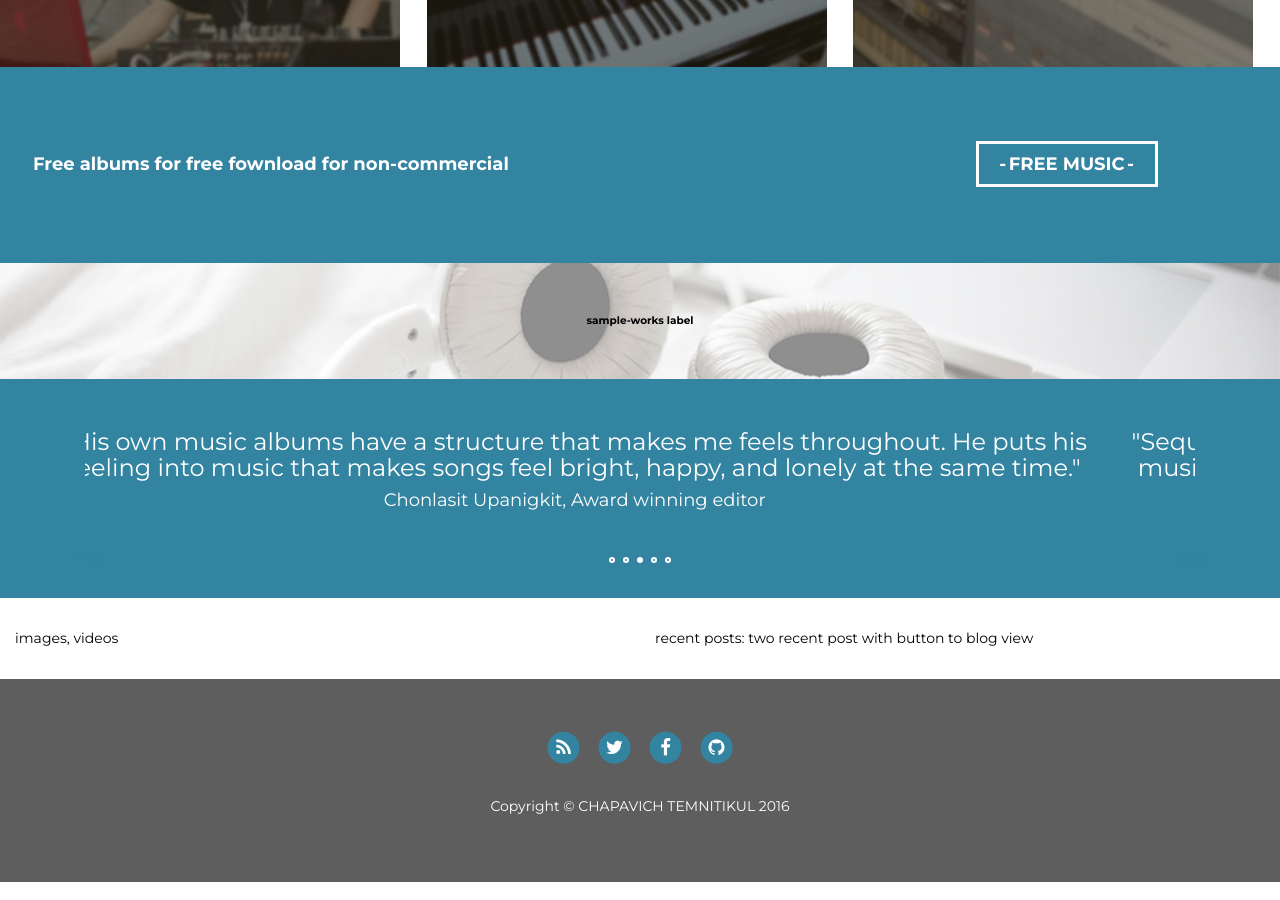
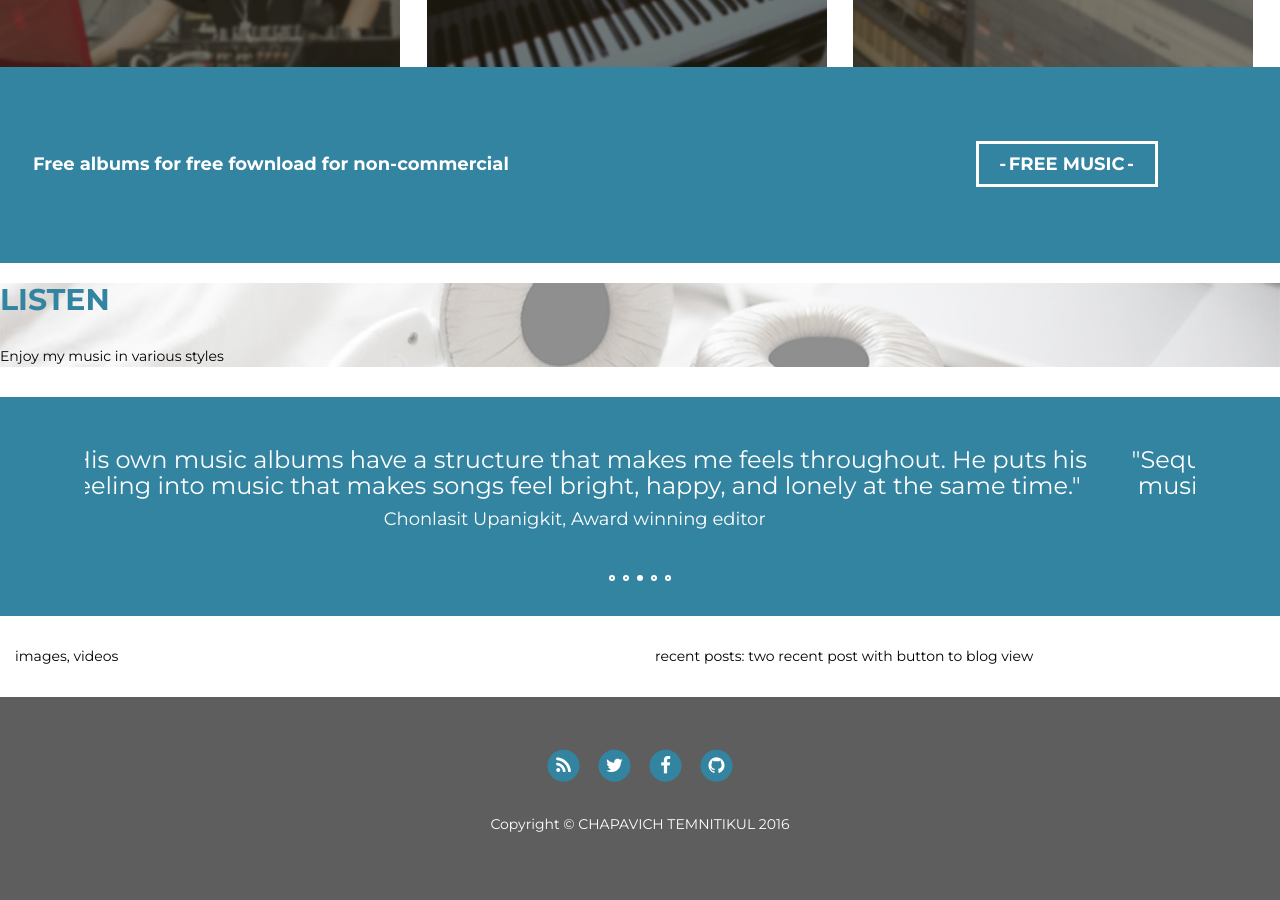
Before and after one commit to phil-wc/phil-wc.github.io, a Jekyll site: the page built from index.html, in a window 1280 px wide and 900 px high, scrolled down 919 px. Built offline with Jekyll 4.4.1, drawn with Linux system fonts in a browser that asks for light colours; nearby versions of some CDN libraries; the list of posts is cut into pages by our own code.

Commit message:
wip on sample section

```diff
--- a/_includes/home/sample.html
+++ b/_includes/home/sample.html
@@ -1,13 +1,53 @@
-<div class="container-fluid">
-  <div class="row">
-    <div class="label">
-      <!-- text -->
-      <p>sample-works label</p>
+
+
+  <!-- tablet, desktop -->
+<!--   <div class="row hidden-sm hidden-xs">
+    <div class="col-lg-6 col-md-6">
+      <div class="description center-element">
+        <h2>LISTEN</h2>
+        <p>Enjoy my music in various styles</p>
+      </div>
+    </div>
+
+    <div class="col-lg-6 col-md-6">
+      <div class="player">
+        <div class="player-container"></div>
+      </div>
+    </div>
+  </div> -->
+
+  <!-- mobile view -->
+<!--   <div class="row hidden-lg hidden-md">
+    <div class="description text-center">
+      <h2>LISTEN</h2>
+      <p>Enjoy my music in various styles</p>
     </div>
     <div class="player">
-      <!-- player -->
-      <div class="player-container">
-      </div>
+      <div class="player-container"></div>
     </div>
-  </div>
-</div>
+  </div> -->
+
+
+  <div class="description">
+    <h2>LISTEN</h2>
+    <p>Enjoy my music in various styles</p>
+  </div><div class="player-container"></div>
+
+
+
+
+<!-- or not using bootstrap at all?? -->
+
+<!-- tablet, desktop -->
+  <!--
+    half both
+    height at least 700
+    use bootstrap to hide on sm, xs
+   -->
+
+<!-- mobile view -->
+  <!--
+    one row
+    label on top
+    use bootstrap to hide on lg, md
+   -->
```
